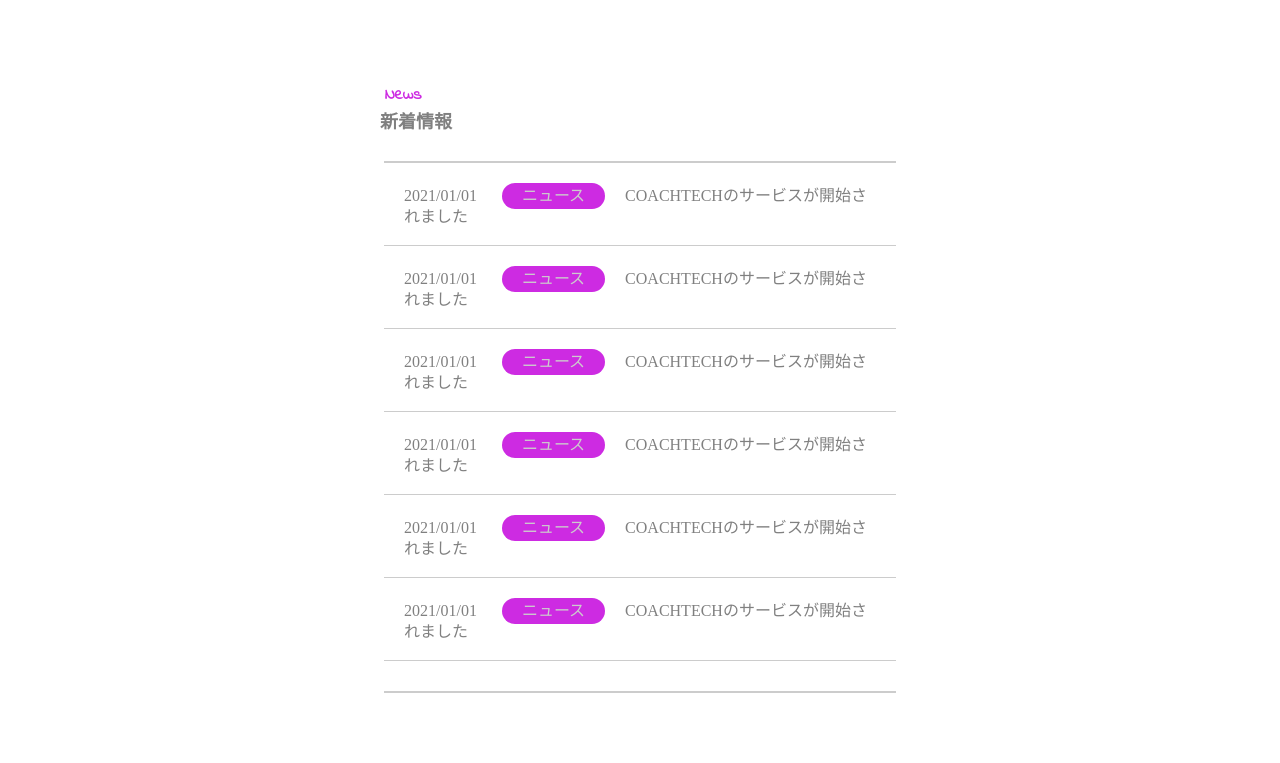
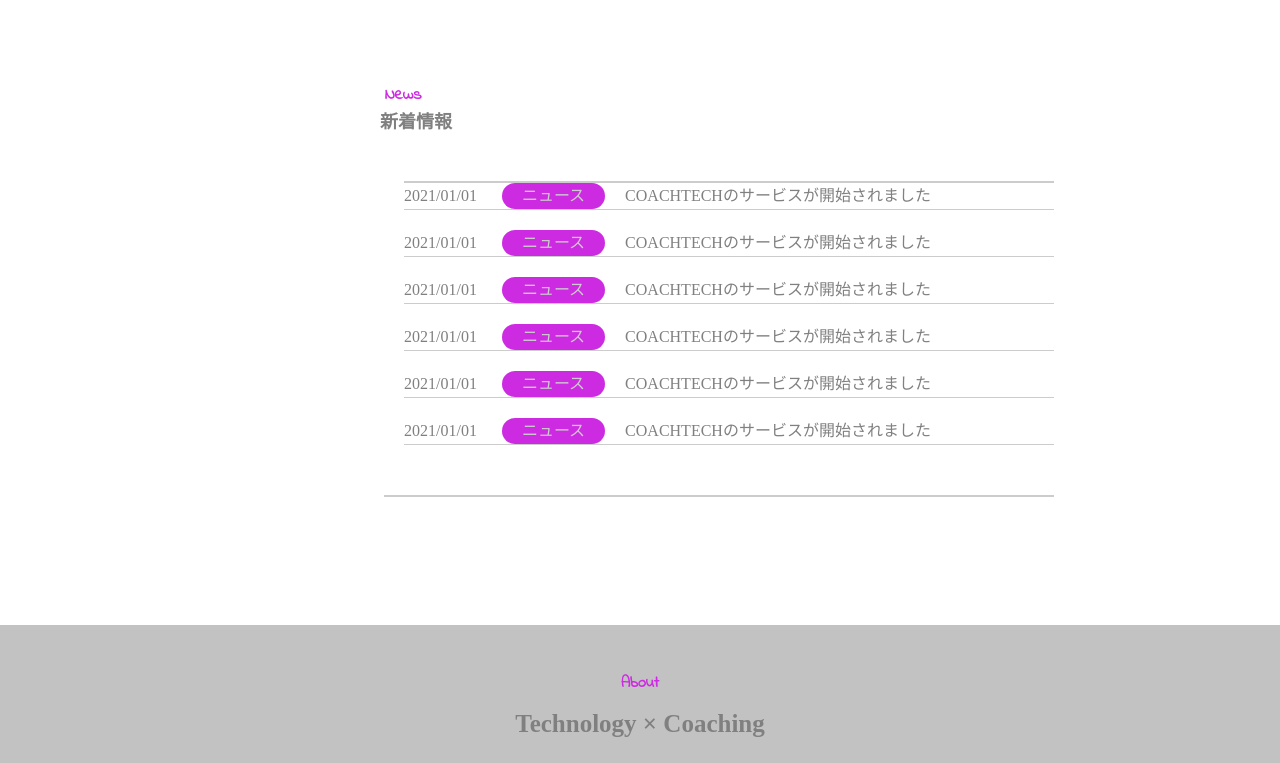
Before and after one commit to fujino-papy/20230412_fujino_lp, a plain HTML site: page index.html in a window 1280 px wide. Shown: the part 520-1283 px from the top of the page. Drawn offline with Linux system fonts and the light colour scheme.

Commit message:
任意のメッセージ

```diff
--- a/css/style.css
+++ b/css/style.css
@@ -68,14 +68,15 @@
     padding-top: 10px;
 }
 .topix-list{
-    padding-left: 30%;
-    padding-top: 30px;
-    padding-right: 30%;
+    margin-left: 30%;
+    margin-top: 30px;
+    margin-right: 30%;
     list-style: none outside;
 }
 .topix-item{
     border-bottom: 1px solid #CCC;
-    padding: 20px 20px;
+    margin: 20px 20px;
+    width: 650px;
 }
 .topix-item:first-of-type{
     border-top: 2px solid #ccc;
@@ -102,6 +103,7 @@
     justify-content: center;
     padding-top: 30px;
     border-bottom: 2px solid #CCC;
+    width: 670px;
 }
 .mid{
     padding: 50px 0;
@@ -254,6 +256,7 @@ color: #FFF;
     position: relative;
     z-index: 0;
     border-top-left-radius: 20px;
+    border-top-right-radius: 20px;
 }
 .card-img-logo{
     padding: 10px;
@@ -350,6 +353,7 @@ td{
     transform: translate(-50%, -50%);
     color: #FFF;
     font-size: 50px;
+    white-space: nowrap
 }
 .img-photo1{
     width: 50vw;
@@ -406,3 +410,6 @@ small{
     margin-top: 100px;
     margin-bottom: 30px;
 }
+footer {
+    background: #d4d1d1;
+}
--- a/index.html
+++ b/index.html
@@ -182,9 +182,8 @@
             </a>
         </div>
     </main>
-    <footer>
-        <small>Copyright &copy;estra.inc All Right Reserved. </small>
-    </footer>
 </body>
-
+<footer>
+    <small>Copyright &copy;estra.inc All Right Reserved. </small>
+</footer>
 </html>
```
